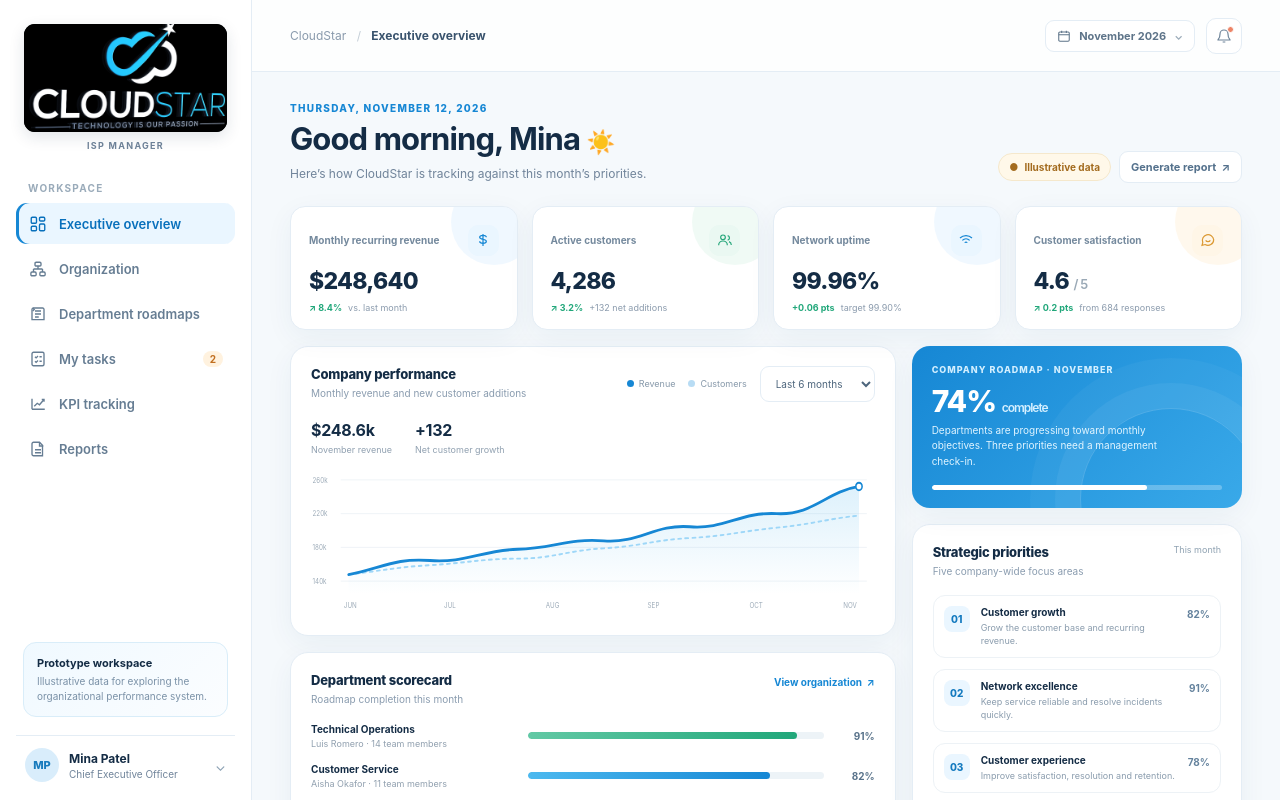
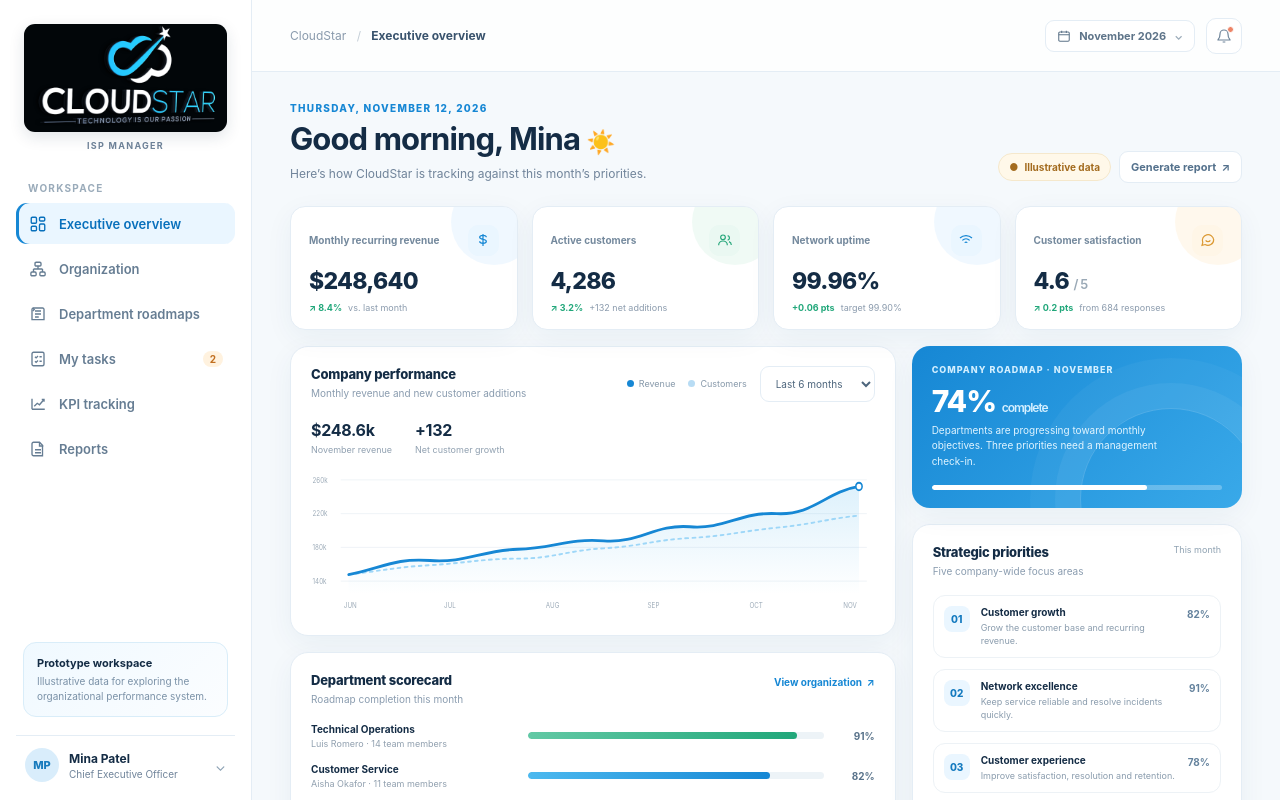
Before and after one commit to CloudStar12/ClouDStar, a plain HTML site: page index.html in a window 1280 px wide. Shown: the top 800 px of the page. Drawn offline with Linux system fonts and the light colour scheme.

Commit message:
Update prototype to latest CloudStar logo

```diff
--- a/index.html
+++ b/index.html
@@ -31,7 +31,7 @@
     .brand { display: flex; flex-direction: column; align-items: stretch; gap: 8px; padding: 0 8px 23px; }
     .brand-logo-frame, .report-logo-frame { position: relative; overflow: hidden; background: #020609; border-radius: 11px; }
     .brand-logo-frame { width: 100%; height: 108px; box-shadow: 0 5px 15px #142c4520; }
-    .brand-logo-frame img, .report-logo-frame img { position: absolute; width: 200%; max-width: none; height: auto; left: 50%; top: 50%; display: block; transform: translate(-50%, -50%); }
+    .brand-logo-frame img, .report-logo-frame img { position: absolute; width: 180%; max-width: none; height: auto; left: 50%; top: 50%; display: block; transform: translate(-50%, -50%); }
     .brand-mark { width: 38px; height: 38px; display: grid; place-items: center; color: white; border-radius: 13px; background: linear-gradient(145deg, #66c9fb, #1687d4); box-shadow: 0 6px 13px #1687d43b; }
     .brand-name { font-size: 17px; font-weight: 760; letter-spacing: -.5px; }
     .brand-sub { color: var(--muted); font-size: 9px; letter-spacing: 1.3px; text-transform: uppercase; margin-top: 0; font-weight: 700; text-align: center; }
@@ -327,7 +327,7 @@
   <div class="app-shell">
     <aside class="sidebar" id="sidebar">
       <div class="brand">
-        <div class="brand-logo-frame"><img src="assets/cloudstar-logo.jpg" alt="CloudStar — Technology is our passion"></div>
+        <div class="brand-logo-frame"><img src="assets/cloudstar-logo.png" alt="CloudStar — Technology is our passion"></div>
         <div class="brand-sub">ISP Manager</div>
       </div>
       <div class="nav-label">Workspace</div>
@@ -450,7 +450,7 @@
               <button class="btn" id="previewReport">Update preview&nbsp; →</button>
             </div>
             <div class="card report-preview"><div class="report-preview-head"><div><h2 class="section-title">Report preview</h2><div class="section-caption">Review the contents before exporting.</div></div><div class="report-actions"><button class="btn secondary small" id="exportCsv">Download CSV</button><button class="btn secondary small" id="exportExcel">Download Excel</button><button class="btn small" id="printReport">Print / PDF</button></div></div>
-              <div class="report-paper" id="reportPaper"><div class="report-brand"><div class="report-logo-frame"><img src="assets/cloudstar-logo.jpg" alt="CloudStar — Technology is our passion"></div><div class="report-date"><strong>ORGANIZATION PERFORMANCE</strong><br>Prepared November 12, 2026</div></div><h2 id="reportTitle">Executive Summary</h2><div class="report-sub" id="reportScope">All departments · November 2026</div><hr class="report-rule"><div class="report-highlights" id="reportHighlights"><div class="report-highlight"><span>Roadmap completion</span><strong>74%</strong></div><div class="report-highlight"><span>Active customers</span><strong>4,286</strong></div><div class="report-highlight"><span>Network uptime</span><strong>99.96%</strong></div></div><p class="report-copy" id="reportDescription">CloudStar’s November roadmap is 74% complete. Customer growth and network reliability are on track. Review collections, operating cost controls and new business services at the next leadership check-in.</p><div class="table-wrap"><table class="report-table"><thead><tr id="reportHead"><th>Measure</th><th>Target</th><th>Actual</th><th>Status</th></tr></thead><tbody id="reportRows"></tbody></table></div><div class="report-disclaimer">Illustrative sample data for prototype review. In the live ISP Manager, report figures should be sourced from approved operational records and targets.</div></div>
+              <div class="report-paper" id="reportPaper"><div class="report-brand"><div class="report-logo-frame"><img src="assets/cloudstar-logo.png" alt="CloudStar — Technology is our passion"></div><div class="report-date"><strong>ORGANIZATION PERFORMANCE</strong><br>Prepared November 12, 2026</div></div><h2 id="reportTitle">Executive Summary</h2><div class="report-sub" id="reportScope">All departments · November 2026</div><hr class="report-rule"><div class="report-highlights" id="reportHighlights"><div class="report-highlight"><span>Roadmap completion</span><strong>74%</strong></div><div class="report-highlight"><span>Active customers</span><strong>4,286</strong></div><div class="report-highlight"><span>Network uptime</span><strong>99.96%</strong></div></div><p class="report-copy" id="reportDescription">CloudStar’s November roadmap is 74% complete. Customer growth and network reliability are on track. Review collections, operating cost controls and new business services at the next leadership check-in.</p><div class="table-wrap"><table class="report-table"><thead><tr id="reportHead"><th>Measure</th><th>Target</th><th>Actual</th><th>Status</th></tr></thead><tbody id="reportRows"></tbody></table></div><div class="report-disclaimer">Illustrative sample data for prototype review. In the live ISP Manager, report figures should be sourced from approved operational records and targets.</div></div>
             </div>
           </div>
         </section>
```
Also changed, not shown: assets/cloudstar-logo.jpg (deleted), assets/cloudstar-logo.png (added).
